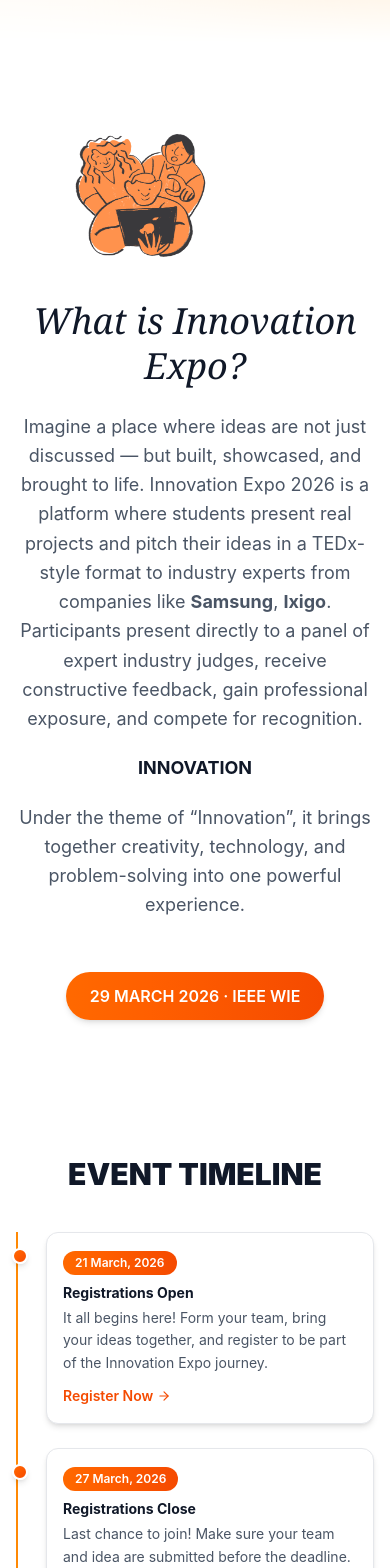
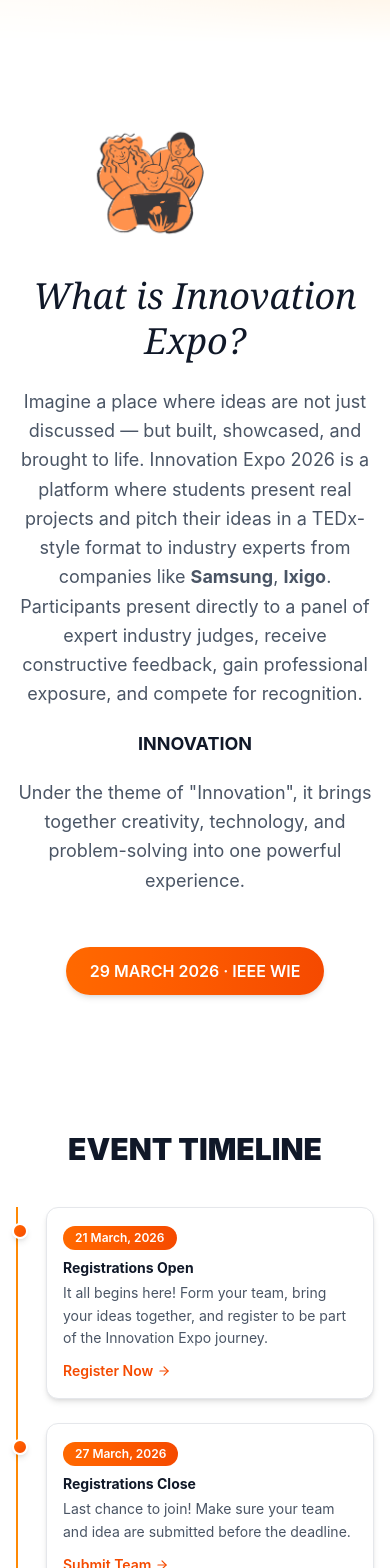
Before and after one commit to kushalaroraa/Innovation-Expo, a React (Vite) app: page / in a window 390 px wide. Shown: the part 800-2368 px from the top of the page. Built offline with nearby package versions, Linux system fonts and the light colour scheme.

Commit message:
Added imports

```diff
--- a/src/sections/AboutSection.tsx
+++ b/src/sections/AboutSection.tsx
@@ -19,12 +19,12 @@ export default function AboutSection() {
             whileInView={{ opacity: 1, x: 0 }}
             viewport={{ once: true }}
             transition={{ duration: 0.7 }}
-            className="w-full md:w-[60%] flex justify-center md:justify-end md:translate-x-8 items-center"
+            className="w-full md:w-[60%] flex justify-center items-center md:justify-end md:translate-x-8"
           >
             <img
               src={expoIllustration}
               alt="Innovation Expo illustration"
-              className="block mx-auto w-[80%] max-w-[260px] sm:max-w-sm md:w-full md:max-w-3xl object-contain select-none"
+              className="block mx-auto w-[60%] max-w-[220px] sm:max-w-[260px] md:w-full md:max-w-3xl object-contain select-none"
             />
           </motion.div>
 
@@ -59,7 +59,7 @@ Participants present directly to a panel of expert industry judges, receive cons
               <span className="font-bold text-gray-900">INNOVATION</span>
             </p>
 
-            <p className="text-lg text-gray-600 leading-relaxed mb-5">Under the theme of “Innovation”, it brings together creativity, technology, and problem-solving into one powerful experience.
+            <p className="text-lg text-gray-600 leading-relaxed mb-5">Under the theme of "Innovation", it brings together creativity, technology, and problem-solving into one powerful experience.
 
 </p>
 
--- a/src/sections/DevelopersSection.tsx
+++ b/src/sections/DevelopersSection.tsx
@@ -1,28 +1,33 @@
 import { motion } from "framer-motion";
 import { FaLinkedin } from "react-icons/fa";
+import divayImg from "../assets/divayy.jpeg";
+import nehalImg from "../assets/nehal.jpeg";
+import parasImg from "../assets/paras.jpeg";
+import akanshaImg from "../assets/akansha.jpeg";
+import kushalImg from "../assets/kushal.png";
 
 const developers = [
   {
     name: "Divay Marwaha",
-    image: "src/assets/divayy.jpeg",
+    image: divayImg,
     icon: <FaLinkedin className="w-5 h-5" />,
     link: "https://www.linkedin.com/in/divaymarwaha",
   },
   {
     name: "Nehal Mishra",
-    image: "src/assets/nehal.jpeg",
+    image: nehalImg,
     icon: <FaLinkedin className="w-5 h-5" />,
     link: "https://www.linkedin.com/in/nehal-mishra-044602322/",
   },
   {
     name: "Paras Jain",
-    image: "src/assets/paras.jpeg",
+    image: parasImg,
     icon: <FaLinkedin className="w-5 h-5" />,
     link: "https://www.linkedin.com/in/paras-jain02",
   },
   {
     name: "Akansha Yadav",
-    image: "src/assets/akansha.jpeg",
+    image: akanshaImg,
     icon: <FaLinkedin className="w-5 h-5" />,
     link: "https://www.linkedin.com/in/ak8nksha/",
   },
@@ -31,7 +36,7 @@ const developers = [
 const leadDeveloper = {
   name: "Kushal Arora",
   role: "Lead Developer",
-  image: "src/assets/kushal.png",
+  image: kushalImg,
   icon: <FaLinkedin className="w-6 h-6" />,
   link: "https://www.linkedin.com/in/kushal-arora-666869300/",
 };
@@ -81,18 +86,12 @@ export default function DevelopersSection() {
                   alt={dev.name}
                   className="w-full h-full object-cover transition-transform duration-300 group-hover:scale-105"
                 />
-
                 <div className="absolute inset-0 rounded-full bg-white/8 group-hover:bg-white/5 transition-all duration-300" />
-
                 <div
                   className="absolute inset-0 rounded-full opacity-0 group-hover:opacity-100 transition-opacity duration-300 pointer-events-none"
-                  style={{
-                    boxShadow:
-                      "inset 0 0 0 1.5px rgba(249,115,22,0.35)",
-                  }}
+                  style={{ boxShadow: "inset 0 0 0 1.5px rgba(249,115,22,0.35)" }}
                 />
               </div>
-
               <div className="text-center">
                 <p className="font-bold text-gray-900 text-sm">{dev.name}</p>
                 <p className="text-orange-500 text-xs font-medium flex items-center justify-center gap-1 mt-0.5">
@@ -128,21 +127,14 @@ export default function DevelopersSection() {
                 alt={leadDeveloper.name}
                 className="w-full h-full object-cover transition-transform duration-300 group-hover:scale-105"
               />
-
               <div className="absolute inset-0 rounded-full bg-white/8 group-hover:bg-white/5 transition-all duration-300" />
-
-              <div
-                className="absolute inset-0 rounded-full opacity-0 group-hover:opacity-100 transition-opacity duration-300 pointer-events-none"
-              />
+              <div className="absolute inset-0 rounded-full opacity-0 group-hover:opacity-100 transition-opacity duration-300 pointer-events-none" />
             </div>
-
             <div className="text-center">
               <div className="inline-block bg-gradient-to-r from-orange-500 to-orange-600 text-white text-xs px-3 py-1 rounded-full font-semibold mb-1.5">
                 ★ Lead Developer
               </div>
-              <p className="font-bold text-gray-900 text-md">
-                {leadDeveloper.name}
-              </p>
+              <p className="font-bold text-gray-900 text-md">{leadDeveloper.name}</p>
               <div className="text-orange-500 text-sm font-medium flex items-center justify-center gap-1 mt-0.5">{leadDeveloper.icon}</div>
             </div>
           </motion.a>
@@ -175,14 +167,9 @@ export default function DevelopersSection() {
                   alt={dev.name}
                   className="w-full h-full object-cover transition-transform duration-300 group-hover:scale-105"
                 />
-
                 <div className="absolute inset-0 rounded-full bg-white/8 group-hover:bg-white/5 transition-all duration-300" />
-
-                <div
-                  className="absolute inset-0 rounded-full opacity-0 group-hover:opacity-100 transition-opacity duration-300 pointer-events-none"
-                />
+                <div className="absolute inset-0 rounded-full opacity-0 group-hover:opacity-100 transition-opacity duration-300 pointer-events-none" />
               </div>
-
               <div className="text-center">
                 <p className="font-semibold text-gray-900 text-sm">{dev.name}</p>
                 <p className="text-orange-500 text-xs font-medium flex items-center justify-center gap-1 mt-0.5">
@@ -211,25 +198,17 @@ export default function DevelopersSection() {
               style={{
                 backdropFilter: "blur(14px)",
                 background: "rgba(255,255,255,0.40)",
-                boxShadow:
-                  "0 0 22px rgba(249,115,22,0.14), 0 8px 24px rgba(0,0,0,0.08)",
+                boxShadow: "0 0 22px rgba(249,115,22,0.14), 0 8px 24px rgba(0,0,0,0.08)",
               }}
             >
-              <img
-                src={leadDeveloper.image}
-                alt={leadDeveloper.name}
-                className="w-full h-full object-cover"
-              />
+              <img src={leadDeveloper.image} alt={leadDeveloper.name} className="w-full h-full object-cover" />
               <div className="absolute inset-0 rounded-full bg-white/8" />
             </div>
-
             <div className="text-center">
               <div className="inline-block bg-gradient-to-r from-orange-500 to-orange-600 text-white text-xs px-3 py-1 rounded-full font-semibold mb-1">
                 ★ Lead Developer
               </div>
-              <p className="font-black text-gray-900">
-                {leadDeveloper.name}
-              </p>
+              <p className="font-black text-gray-900">{leadDeveloper.name}</p>
             </div>
           </motion.a>
 
@@ -251,18 +230,12 @@ export default function DevelopersSection() {
                 style={{
                   backdropFilter: "blur(10px)",
                   background: "rgba(255,255,255,0.30)",
-                  boxShadow:
-                    "0 0 12px rgba(249,115,22,0.10), 0 4px 14px rgba(0,0,0,0.07)",
+                  boxShadow: "0 0 12px rgba(249,115,22,0.10), 0 4px 14px rgba(0,0,0,0.07)",
                 }}
               >
-                <img
-                  src={dev.image}
-                  alt={dev.name}
-                  className="w-full h-full object-cover"
-                />
+                <img src={dev.image} alt={dev.name} className="w-full h-full object-cover" />
                 <div className="absolute inset-0 rounded-full bg-white/8" />
               </div>
-
               <div className="text-center">
                 <p className="font-bold text-gray-900 text-sm">{dev.name}</p>
                 <p className="text-orange-500 text-xs font-medium flex items-center justify-center gap-1">
--- a/src/sections/FooterSection.tsx
+++ b/src/sections/FooterSection.tsx
@@ -1,5 +1,6 @@
 import { motion } from 'motion/react';
-import { Calendar, Globe, MapPin, Mail, ArrowUp, CheckCircle, ArrowRight, Code2, Cpu, Layers, Sparkles } from 'lucide-react';
+import { MapPin, Mail } from 'lucide-react';
+import ieeeWieLogo from '../assets/logo.png';
 
 export default function FooterSection() {
   return (
@@ -8,8 +9,8 @@ export default function FooterSection() {
           <div className="grid md:grid-cols-3 gap-12 mb-8">
             <div>
               <div className="flex items-center gap-3 mb-4">
-                <div className="w-18 h-18 rounded-full overflow-hidden">
-                  <img src={"src/assets/logo.png"} alt="IEEE WIE Logo" className="w-full h-full object-contain" />
+                <div className="w-16 h-16 rounded-full overflow-hidden flex-shrink-0">
+                  <img src={ieeeWieLogo} alt="IEEE WIE Logo" className="w-full h-full object-contain" />
                 </div>
                 <div>
                   <h3 className="font-bold text-lg">IEEE WIE</h3>
```
